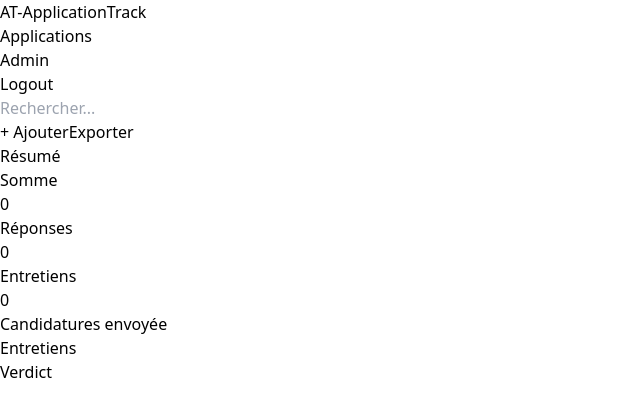
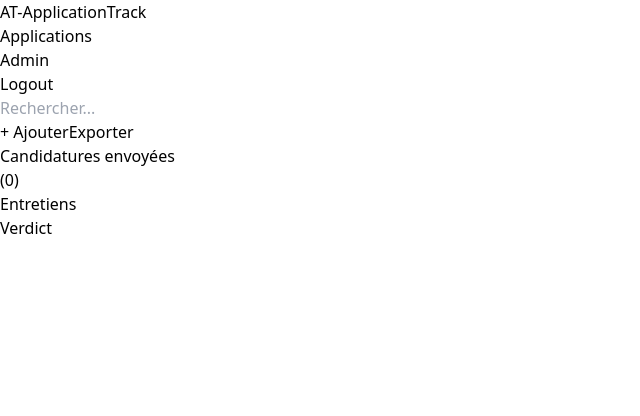
Before and after one commit to VoutsaStevie/application-tracker, an Angular app: page /applications in a window 1280 px wide. Shown: the top 416 px of the page, without its empty margins (0-640 px from the left). Built offline with nearby package versions, Linux system fonts and the light colour scheme; sample sign-in values are in the browser's storage.

Commit message:
feat: adding of an export button for exporting all applications

```diff
--- a/src/app/features/applications/components/application-list.component.ts
+++ b/src/app/features/applications/components/application-list.component.ts
@@ -3,25 +3,20 @@ import { Component, inject } from '@angular/core';
 import { CommonModule } from '@angular/common';
 import { FormsModule } from '@angular/forms';
 import { applicationService } from '../services/application.service';
-import { HighlightDirective } from '../../../shared/directives/highlight.directive';
 import { application } from '../models/application.model';
 
 @Component({
   selector: 'app-application-list',
   standalone: true,
-  imports: [CommonModule, FormsModule, HighlightDirective],
+  imports: [CommonModule, FormsModule],
   template: `
-    <!-- Toolbar with search and actions -->
     <div class="flex flex-col md:flex-row justify-between items-center mb-6 gap-3">
-      <!-- Search bar -->
       <input
         type="text"
         [(ngModel)]="searchTerm"
         placeholder="Rechercher..."
         class="w-full md:w-1/3 px-3 py-2 border rounded-md"
       />
-
-      <!-- Buttons -->
       <div class="flex gap-3">
         <button
           (click)="openModal()"
@@ -36,25 +31,23 @@ import { application } from '../models/application.model';
         </button>
       </div>
     </div>
-
-    <!-- Modal Add -->
     <div
       *ngIf="showModal"
       class="fixed inset-0 bg-black bg-opacity-40 flex items-center justify-center z-50"
     >
       <div class="bg-white p-6 rounded-lg shadow-md w-80">
-        <h2 class="text-lg font-semibold mb-4">Nouvelle tâche</h2>
+        <h2 class="text-lg font-semibold mb-4">Nouvelle candidature</h2>
 
         <input
           type="text"
           [(ngModel)]="newapplicationTitle"
-          placeholder="Titre"
+          placeholder="Entreprise"
           class="w-full px-3 py-2 mb-3 border rounded-md"
         />
         <input
           type="text"
           [(ngModel)]="newapplicationDescription"
-          placeholder="Description"
+          placeholder="Poste"
           class="w-full px-3 py-2 mb-3 border rounded-md"
         />
 
@@ -75,38 +68,19 @@ import { application } from '../models/application.model';
       </div>
     </div>
 
-    <!-- Dashboard des statistiques -->
-    <div class="mb-8">
-      <h2 class="text-2xl font-bold text-gray-900 mb-4">Résumé</h2>
-      <div class="grid grid-cols-1 md:grid-cols-5 gap-4">
-        <div class="bg-white p-4 rounded-lg shadow">
-          <h3 class="text-sm font-medium text-gray-500">Somme</h3>
-          <p class="text-2xl font-bold text-gray-900">{{ applicationService.applicationstats().total }}</p>
-        </div>
-        <div class="bg-white p-4 rounded-lg shadow">
-          <h3 class="text-sm font-medium text-gray-500">Réponses</h3>
-          <p class="text-2xl font-bold text-black-600">{{ applicationService.applicationstats().completed }}</p>
-        </div>
-        <div class="bg-white p-4 rounded-lg shadow">
-          <h3 class="text-sm font-medium text-gray-500">Entretiens</h3>
-          <p class="text-2xl font-bold text-black-600">{{ applicationService.applicationstats().inProgress }}</p>
-        </div>
-      </div>
-    </div>
-
     <!-- Colonnes Kanban -->
     <div class="grid grid-cols-1 md:grid-cols-3 gap-6">
-      <!-- Pending -->
       <div class="bg-gray-50 rounded-lg p-4 max-h-[600px] overflow-y-auto"
            (dragover)="onDragOver($event)" (drop)="onDrop($event, 'application')">
-        <h3 class="text-lg font-semibold text-gray-900 mb-4">Candidatures envoyée</h3>
+        <h3 class="text-lg font-semibold text-gray-900 mb-4">Candidatures envoyées</h3>
+        <span class="text-sm text-gray-500">({{ applicationService.pendingapplications().length }})</span>
         <div class="space-y-3">
           @for (application of filterApplications(applicationService.pendingapplications()); track application.id) {
             <div class="bg-white p-4 rounded-lg shadow-sm border-l-4 border-gray-400 flex justify-between items-start"
                  draggable="true"
                  (dragstart)="onDragStart($event, application)"
                  (dragend)="onDragEnd($event)"
-                 [appHighlight]="application.priority === 'high' ? 'rgba(239, 68, 68, 0.1)' : 'transparent'">
+            >
               <div>
                 <h4 class="font-medium text-gray-900">{{ application.title }}</h4>
                 <p *ngIf="application.description" class="text-sm text-gray-600 mb-3">{{ application.description }}</p>
@@ -117,7 +91,6 @@ import { application } from '../models/application.model';
         </div>
       </div>
 
-      <!-- In Progress -->
       <div class="bg-gray-50 rounded-lg p-4 max-h-[600px] overflow-y-auto"
            (dragover)="onDragOver($event)" (drop)="onDrop($event, 'in-progress')">
         <h3 class="text-lg font-semibold text-gray-900 mb-4">Entretiens</h3>
@@ -137,7 +110,6 @@ import { application } from '../models/application.model';
         </div>
       </div>
 
-      <!-- Done -->
       <div class="bg-gray-50 rounded-lg p-4 max-h-[600px] overflow-y-auto"
            (dragover)="onDragOver($event)" (drop)="onDrop($event, 'done')">
         <h3 class="text-lg font-semibold text-gray-900 mb-4">Verdict</h3>
@@ -211,7 +183,6 @@ export class applicationListComponent {
   }
   onDragOver(event: DragEvent) { event.preventDefault(); }
 
-  // Delete
   async onDeleteapplication(application: application) {
     if (confirm('Voulez-vous vraiment supprimer cette tâche ?')) {
       await this.applicationService.deleteapplication(application.id);
```
